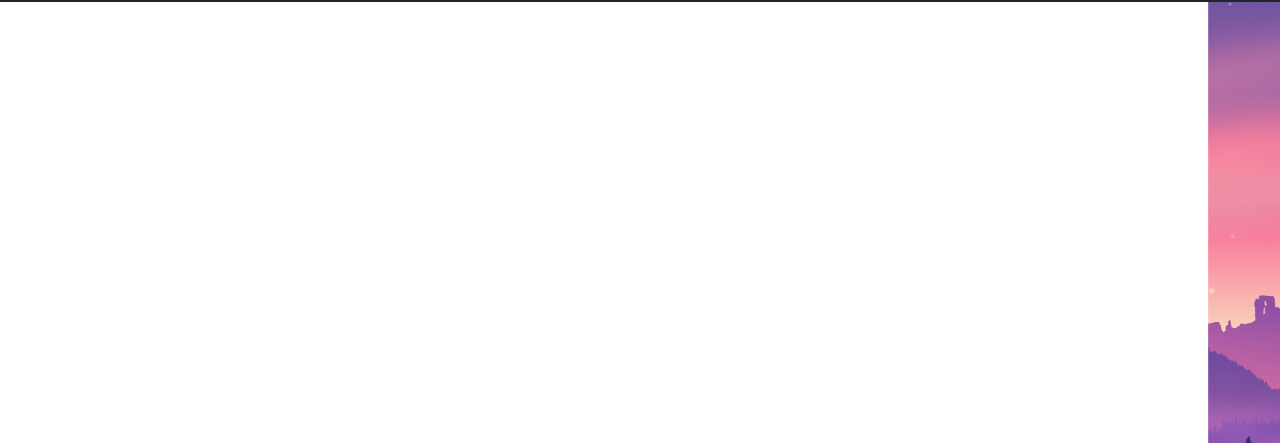
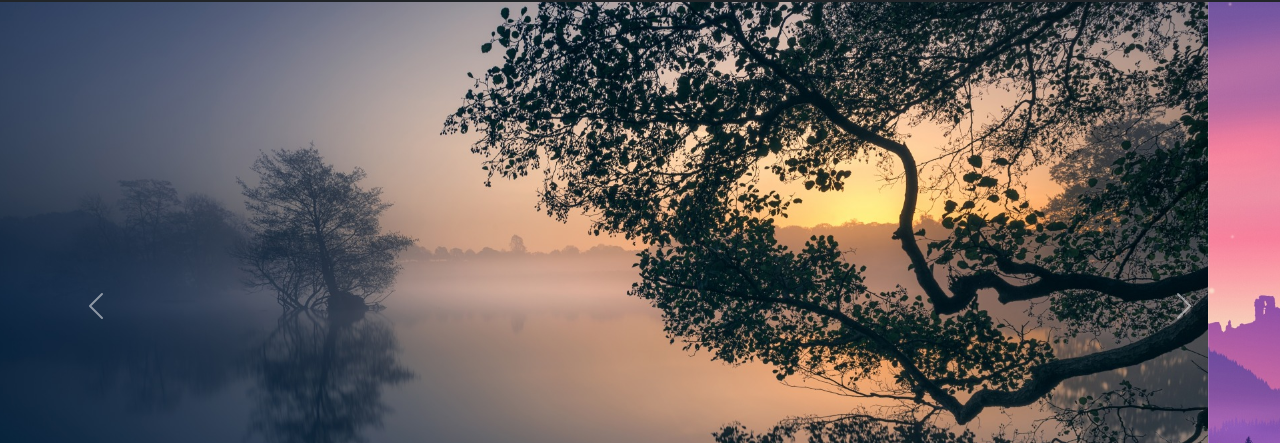
Before and after one commit to hoangnvFX19062/lab18, a plain HTML site: page index.html in a window 1280 px wide. Shown: the part 54-497 px from the top of the page. Drawn offline with nearby package versions, Linux system fonts and the light colour scheme.

Commit message:
Update index.html

```diff
--- a/index.html
+++ b/index.html
@@ -97,7 +97,7 @@
       <div class="carousel-inner">
         <!-- item1 -->
         <div class="carousel-item active">
-          <img src="1.jpg" class="d-block w-100" alt="..." />
+          <img src="/img/1.jpg" class="d-block w-100" alt="..." />
           <div class="carousel-caption d-none d-md-block">
             <h1>Example headline.</h1>
             <p>
```
